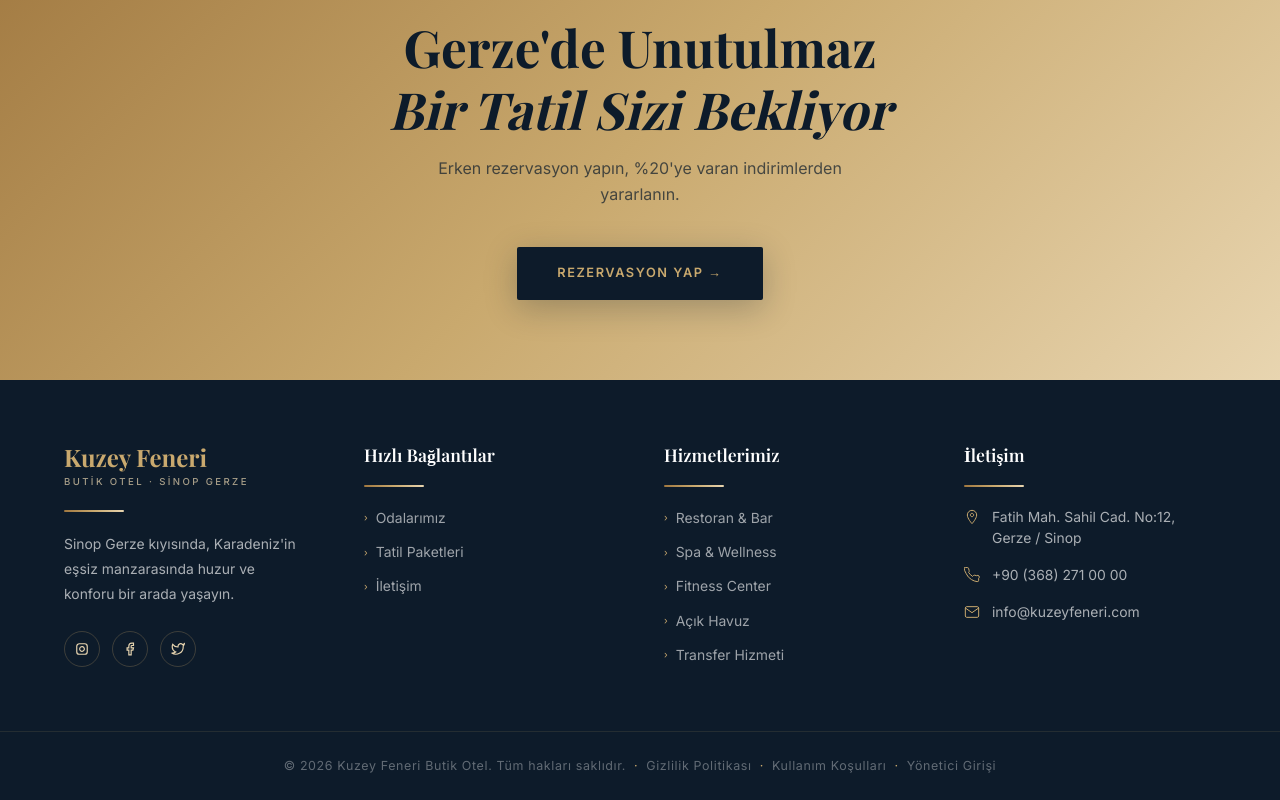
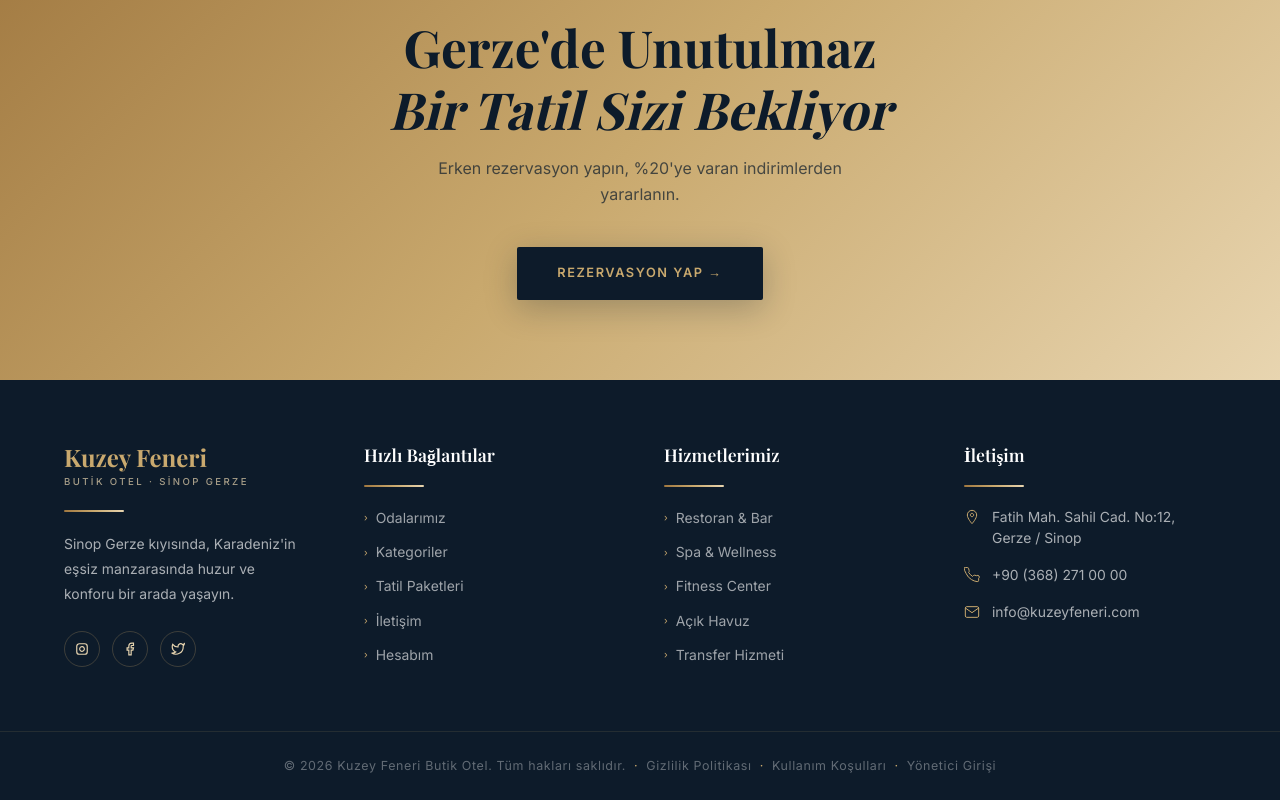
Before and after one commit to mahirr-Art/hotel-reservation-system, a Next.js app: page / in a window 1280 px wide. Shown: the part 4126-4926 px from the top of the page. Built offline with nearby package versions, Linux system fonts and the light colour scheme; no server answers; the database is empty; a web font is replaced by a local one.

Commit message:
Feat: Footer altındaki Hızlı Bağlantılar listesinin yeni sayfalara göre güncellenmesi

```diff
--- a/components/Footer.tsx
+++ b/components/Footer.tsx
@@ -5,8 +5,10 @@ export default function Footer() {
 
   const quickLinks = [
     { href: "/odalarimiz", label: "Odalarımız" },
+    { href: "/kategoriler", label: "Kategoriler" },
     { href: "/tatil", label: "Tatil Paketleri" },
     { href: "/iletisim", label: "İletişim" },
+    { href: "/kullanici", label: "Hesabım" },
   ];
 
   const services = [
```
